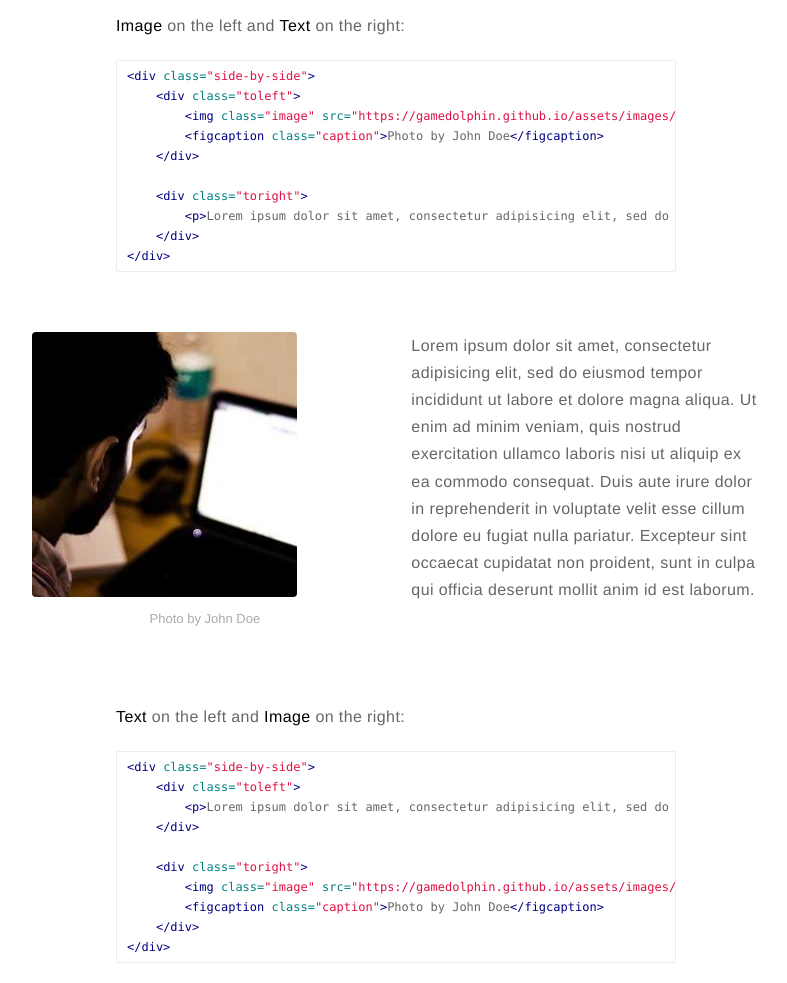
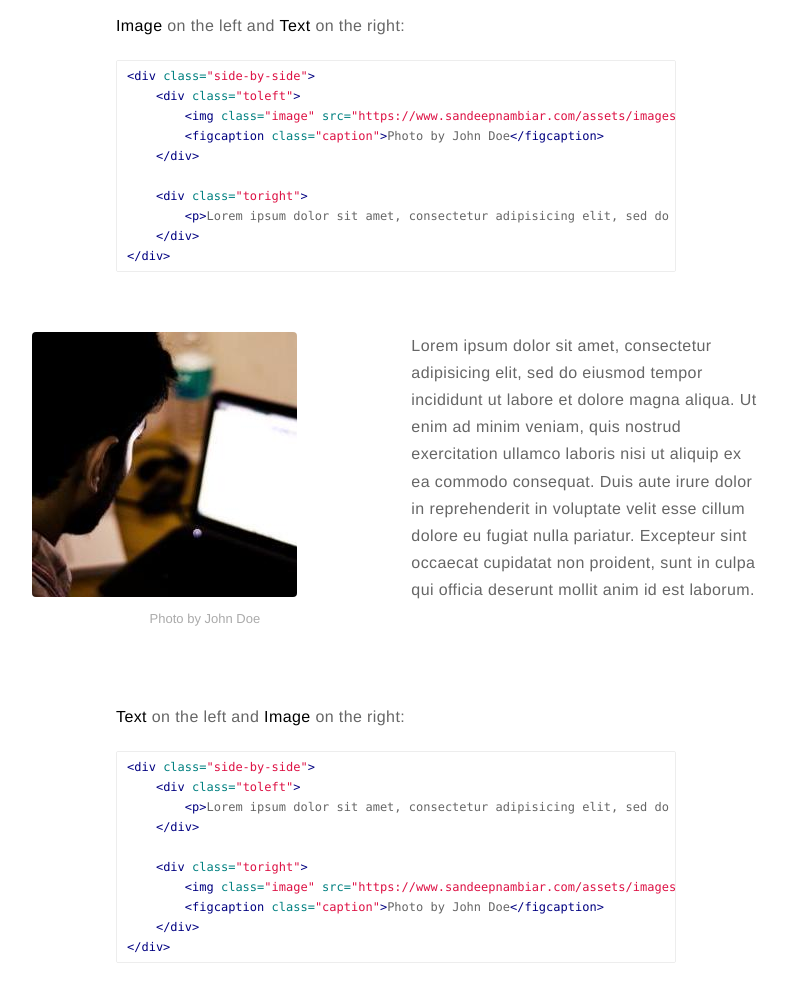
Before and after one commit to gamedolphin/gamedolphin.old.github.com, a Jekyll site: the page built from _posts/2015-02-24-markdown-extra-components.markdown, in a window 1280 px wide and 1400 px high, scrolled down 1068 px. Shown: the part 151-1134 px from the top of the window, without its empty margins (244-1031 px from the left). Built offline with Jekyll 4.4.1, drawn with Linux system fonts in a browser that asks for light colours; comment, search, counter and statistics services are not loaded; some of the changed lines change nothing that is shown.

Commit message:
Update custom url

```diff
--- a/_config.yml
+++ b/_config.yml
@@ -16,7 +16,7 @@ resume: true
 resume-external: true
 resume-url: https://drive.google.com/open?id=1HtdtBlJYu2CuEZOMzk7fG3InPRJDYZIF
 
-url: https://gamedolphin.github.io
+url: https://www.sandeepnambiar.com
 # your url: http://USERNAME.github.io
 
 permalink: /:title/
```
